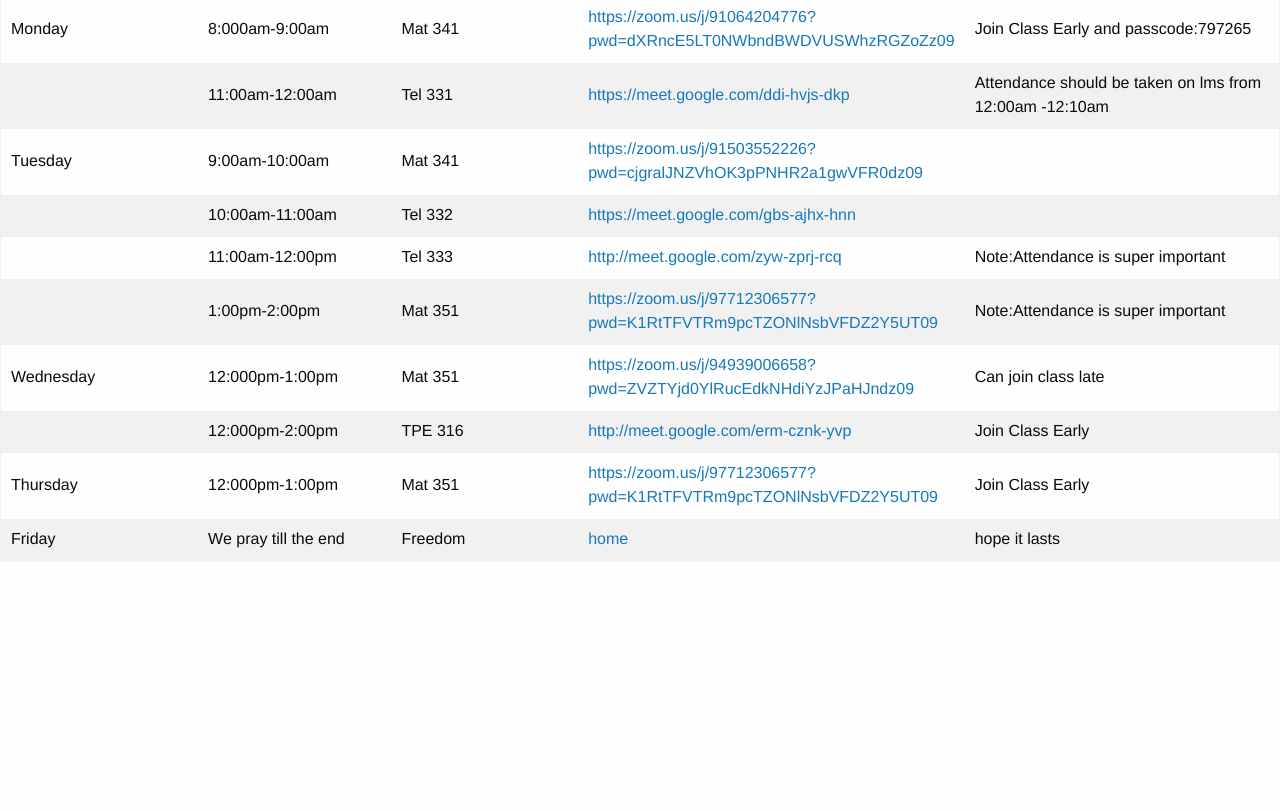
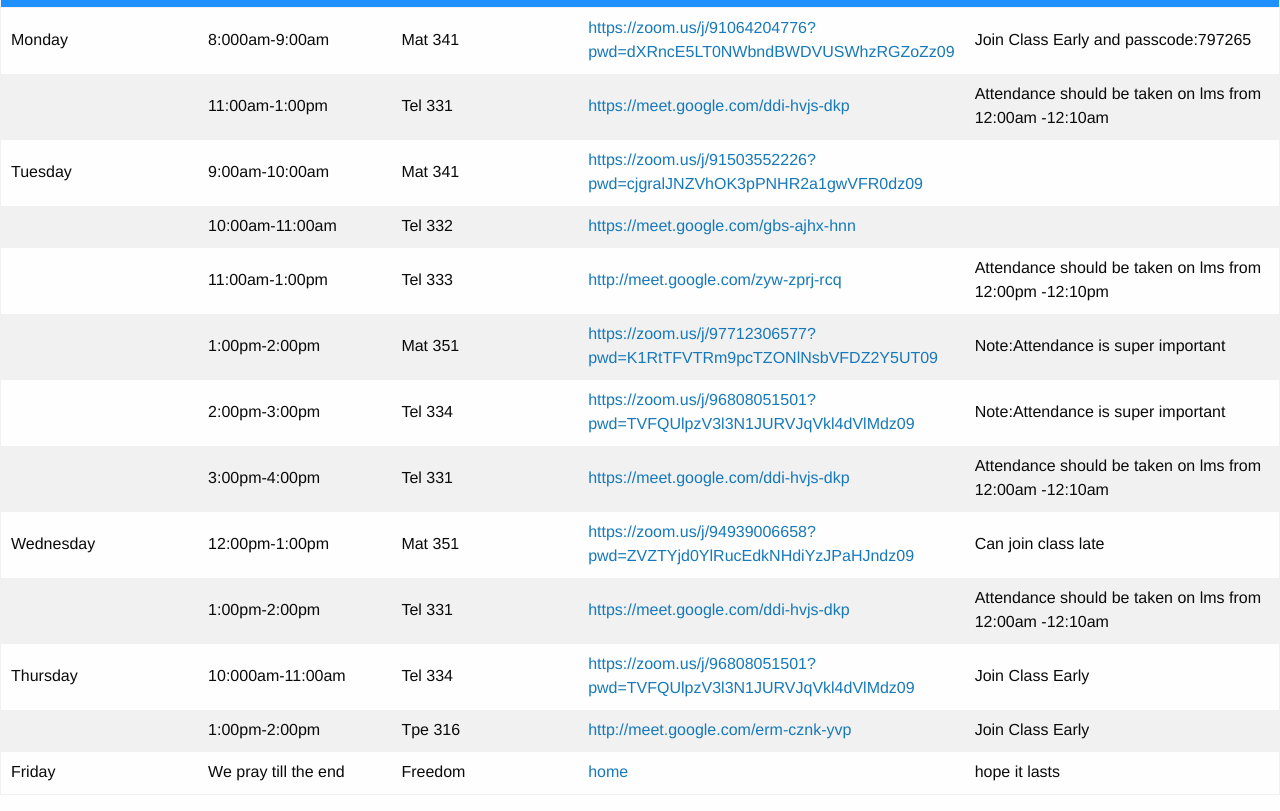
Before and after one commit to cyrexez/timetable, a plain HTML site: page index.html in a window 1280 px wide. Shown: the part 111-922 px from the top of the page. Before the commit the page ends 800 px from the top, so only its background shows below. Drawn offline with nearby package versions, Linux system fonts and the light colour scheme.

Commit message:
Update index.html

```diff
--- a/index.html
+++ b/index.html
@@ -1,13 +1,15 @@
 <!DOCTYPE html>
 <html>
-	<title>Electrical/Electronics Timetable</title>
-<h2> Elect/Elect TimeTable</h2>
+<head>
+<title> Elect/Elect TimeTable</title>
+</head>
+<h1 style="background-color:DodgerBlue;"> Elect/Elect 300L TimeTable</h1>
 <style>
+    h1 {text-align: center; }
 	.th{
 		width:"100";
         height:"50";
     }
-    background-color: "blue";
 </style>
 <body>
     <!-- Compressed CSS -->
@@ -17,9 +19,9 @@
 <script src="https://cdn.jsdelivr.net/npm/foundation-sites@6.6.3/dist/js/foundation.min.js" integrity="sha256-pRF3zifJRA9jXGv++b06qwtSqX1byFQOLjqa2PTEb2o=" crossorigin="anonymous"></script>
 	<script src="https://cdn.jsdelivr.net/npm/vue@2"></script>
 
-	<table class="table-stack.hover" id="app">
+	<table style="background-color:DodgerBlue;" class="hover" id="app">
 		<thead>
-			<tr>
+			<tr style="background-color:DodgerBlue;">
 				<th width="300">Day</th>
 				<th width="300">Time</th>
 				<th width="300">Course</th>
@@ -84,7 +86,7 @@ var app = new Vue({
 
     	{
     	course:'Tel 331',
-    	time:"11:00am-12:00am",
+    	time:"11:00am-1:00pm",
     	link:'https://meet.google.com/ddi-hvjs-dkp',
     	note:"Attendance should be taken on lms from 12:00am -12:10am"}],
   daytwo: [{
@@ -98,35 +100,52 @@ var app = new Vue({
     	link:'https://meet.google.com/gbs-ajhx-hnn'},
     	{
     	course:'Tel 333',
-    	time:"11:00am-12:00pm",
+    	time:"11:00am-1:00pm",
     	link:'http://meet.google.com/zyw-zprj-rcq',
-    	note:"Note:Attendance is super important"},
+    	note:"Attendance should be taken on lms from 12:00pm -12:10pm"},
         {
         course:'Mat 351',
         time:"1:00pm-2:00pm",
         link:'https://zoom.us/j/97712306577?pwd=K1RtTFVTRm9pcTZONlNsbVFDZ2Y5UT09',
-        note:"Note:Attendance is super important"}],
+        note:"Note:Attendance is super important"},
+         {
+        course:'Tel 334',
+        time:"2:00pm-3:00pm",
+        link:'https://zoom.us/j/96808051501?pwd=TVFQUlpzV3l3N1JURVJqVkl4dVlMdz09',
+        note:"Note:Attendance is super important"},
+        {
+        course:'Tel 331',
+        time:"3:00pm-4:00pm",
+        link:'https://meet.google.com/ddi-hvjs-dkp',
+        note:"Attendance should be taken on lms from 12:00am -12:10am"}],
 
          daythree: [{
         class:"Wednesday",
         course:'Mat 351',
-        time:"12:000pm-1:00pm",
+        time:"12:00pm-1:00pm",
         link:'https://zoom.us/j/94939006658?pwd=ZVZTYjd0YlRucEdkNHdiYzJPaHJndz09',
         note:"Can join class late",
         text:"Use the slides to study"},
         {
-            course:'TPE 316',
-        time:"12:000pm-2:00pm",
+        course:'Tel 331',
+        time:"1:00pm-2:00pm",
+        link:'https://meet.google.com/ddi-hvjs-dkp',
+        note:"Attendance should be taken on lms from 12:00am -12:10am"},
+      ],
+         dayfour: [{
+        class:"Thursday",
+        course:'Tel 334',
+        time:"10:000am-11:00am",
+        link:'https://zoom.us/j/96808051501?pwd=TVFQUlpzV3l3N1JURVJqVkl4dVlMdz09',
+        note:"Join Class Early",
+        text:"Use the slides to study"},
+          {
+            course:'Tpe 316',
+        time:"1:00pm-2:00pm",
         link:'http://meet.google.com/erm-cznk-yvp',
         note:"Join Class Early"
-        }],
-         dayfour: [{
-        class:"Thursday",
-        course:'Mat 351',
-        time:"12:000pm-1:00pm",
-        link:'https://zoom.us/j/97712306577?pwd=K1RtTFVTRm9pcTZONlNsbVFDZ2Y5UT09',
-        note:"Join Class Early",
-        text:"Use the slides to study"}],
+        }
+        ],
           dayfive: [{
         class:"Friday",
         course:'Freedom',
```
